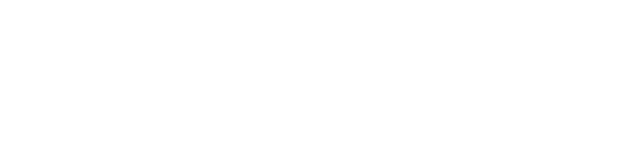
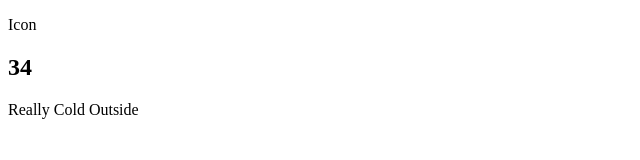
Before and after one commit to kirklandtc/g107Bravo_weather, a plain HTML site: page index.html in a window 1280 px wide. Shown: the whole page, without its empty margins (0-640 px from the left). Drawn offline with Linux system fonts and the light colour scheme.

Commit message:
more content

```diff
--- a/index.html
+++ b/index.html
@@ -6,9 +6,20 @@
     <meta http-equiv="X-UA-Compatible"
     content="ie=edge" />
     <link rel="stylesheet" href="./style.css" />
-    <title>TEST</title>
+    <title>Weather Application</title>
   </head>
   <body>
+    <div class= "<location>"
+      <h1 class="location-timezone"</h1>
+      <p>Icon</p>
+    </div>
+      <div class="temperature">
+      <h2 class="temperature-degree">34</h2>
+      <div class="temperature-description">Really Cold Outside</div>
+    </div>
+
+
+
   <script src="script.js"></script>
   </body>
 </html>
--- a/script.js
+++ b/script.js
@@ -1,2 +1,2 @@
-console.log("Wake Up!")
-alert("Hello!!")
+// console.log("Wake Up!")
+// alert("Hello!!")
```
